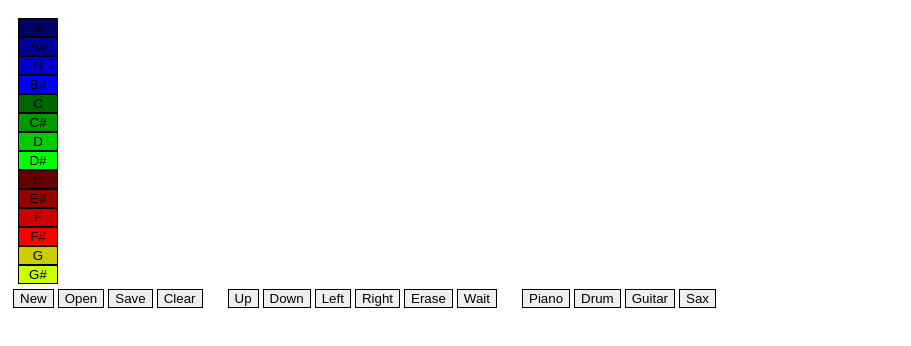
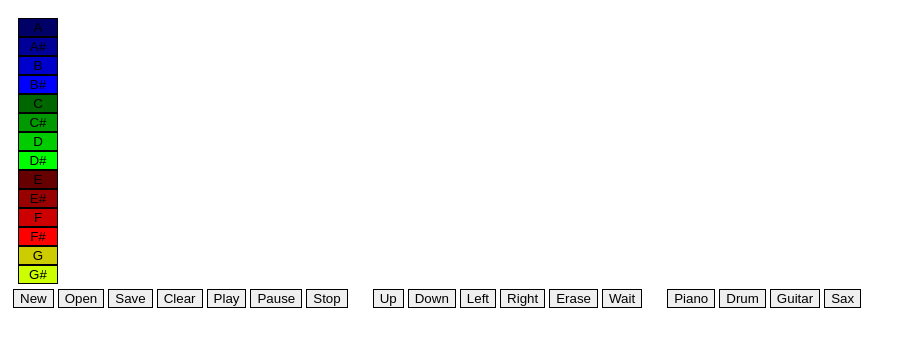
Before and after one commit to shteou/AjTjL-Synth, a website: page public/index.html in a window 1280 px wide. Shown: the whole page, without its empty margins (0-911 px from the left). Drawn offline with Linux system fonts and the light colour scheme.

Commit message:
Add play/pause/stop buttons

```diff
--- a/public/index.html
+++ b/public/index.html
@@ -34,6 +34,9 @@
  <button class="button" id="file-open-button">Open</button>
  <button class="button" id="file-save-button">Save</button>
  <button class="button" id="file-clear-button">Clear</button>
+ <button class="button" id="file-play-button">Play</button>
+ <button class="button" id="file-pause-button">Pause</button>
+ <button class="button" id="file-stop-button">Stop</button>
 </div>
 <div id="tile-types-container">
  <button class="button tile-type-button" id="tile-type-up-button">Up</button>
```
